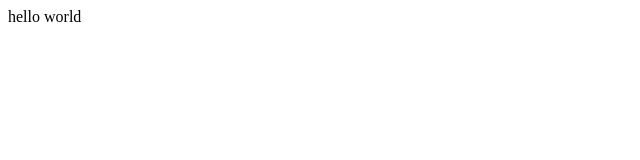
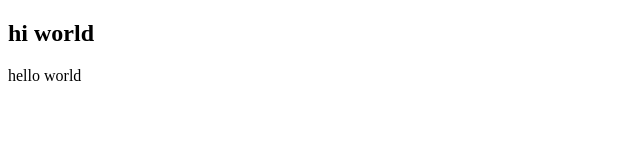
Before and after one commit to iinthisone-dev/Git-Collab, a plain HTML site: page index3.html in a window 1280 px wide. Shown: the whole page, without its empty margins (0-640 px from the left). Drawn offline with Linux system fonts and the light colour scheme.

Commit message:
added h2

```diff
--- a/index3.html
+++ b/index3.html
@@ -5,6 +5,7 @@
     <meta name="viewport" content="width= , initial-scale=1.0" />
     <title>messy branch 2</title>
   </head>
+  <h2>hi world</h2>
   <body>
     hello world
   </body>
```
